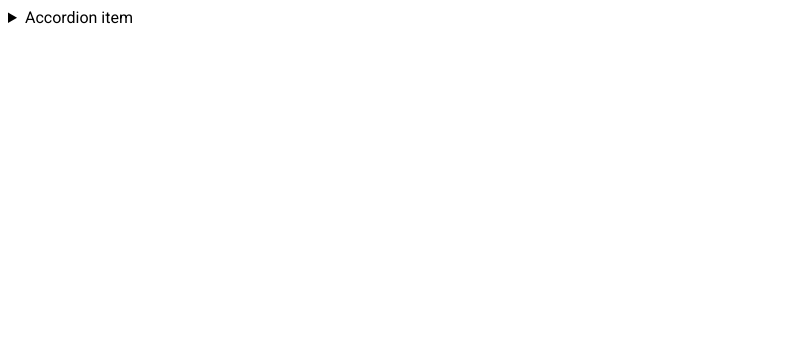
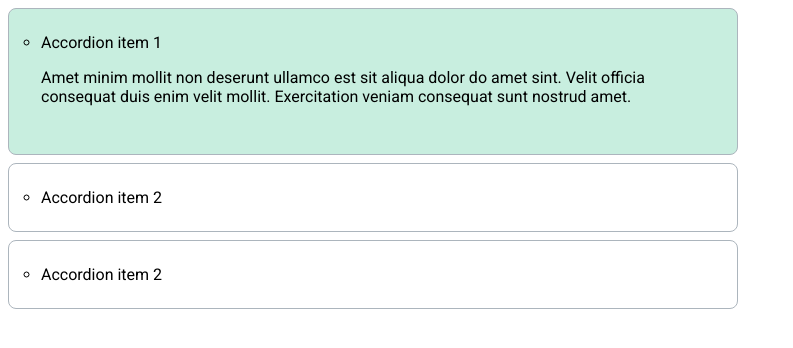
Before and after one commit to js-tasks-ru/htmlcss-20210812_andrey256, a website: page 03-lection1/02-accordion/index.html in a window 1280 px wide. Shown: the whole page, without its empty margins (0-793 px from the left). Drawn offline with Linux system fonts and the light colour scheme.

Commit message:
dz-accordion

```diff
--- a/03-lection1/02-accordion/accordion.css
+++ b/03-lection1/02-accordion/accordion.css
@@ -1 +1,27 @@
 /* Стилизация аккордеона */
+
+* {
+  box-sizing: border-box;
+}
+
+details {
+  padding: 24px 32px;
+  border: solid 1px #acb5bd;
+  border-radius: 8px;
+  margin-bottom: 8px;
+  width: 730px;
+}
+
+details[open] {
+  background-color: rgb(200, 238, 223);
+  padding-bottom: 32px;
+}
+
+summary {
+  list-style: circle;
+}
+
+/* Не рабоает почему-то
+.accordion:last-child {
+  color: red;
+}*/
--- a/03-lection1/02-accordion/index.html
+++ b/03-lection1/02-accordion/index.html
@@ -6,12 +6,28 @@
         <link rel="stylesheet" href="./accordion.css">
     </head>
     <body>
-        <details>
-            <summary>
-                Accordion item
+        <details class="accordion" open>
+            <summary class="accordion__item">
+                Accordion item 1
             </summary>
-            <p>
-                Hidden content
+            <p class="accordion__text">
+                Amet minim mollit non deserunt ullamco est sit aliqua dolor do amet sint. Velit officia consequat duis enim velit mollit. Exercitation veniam consequat sunt nostrud amet.
+            </p>
+        </details>
+        <details class="accordion">
+            <summary class="accordion__item">
+                Accordion item 2
+            </summary>
+            <p class="accordion__text">
+                Amet minim mollit non deserunt ullamco est sit aliqua dolor do amet sint. Velit officia consequat duis enim velit mollit. Exercitation veniam consequat sunt nostrud amet.
+            </p>
+        </details>
+        <details class="accordion">
+            <summary class="accordion__item">
+                Accordion item 2
+            </summary>
+            <p class="accordion__text">
+                Amet minim mollit non deserunt ullamco est sit aliqua dolor do amet sint. Velit officia consequat duis enim velit mollit. Exercitation veniam consequat sunt nostrud amet.
             </p>
         </details>
     </body>
```
